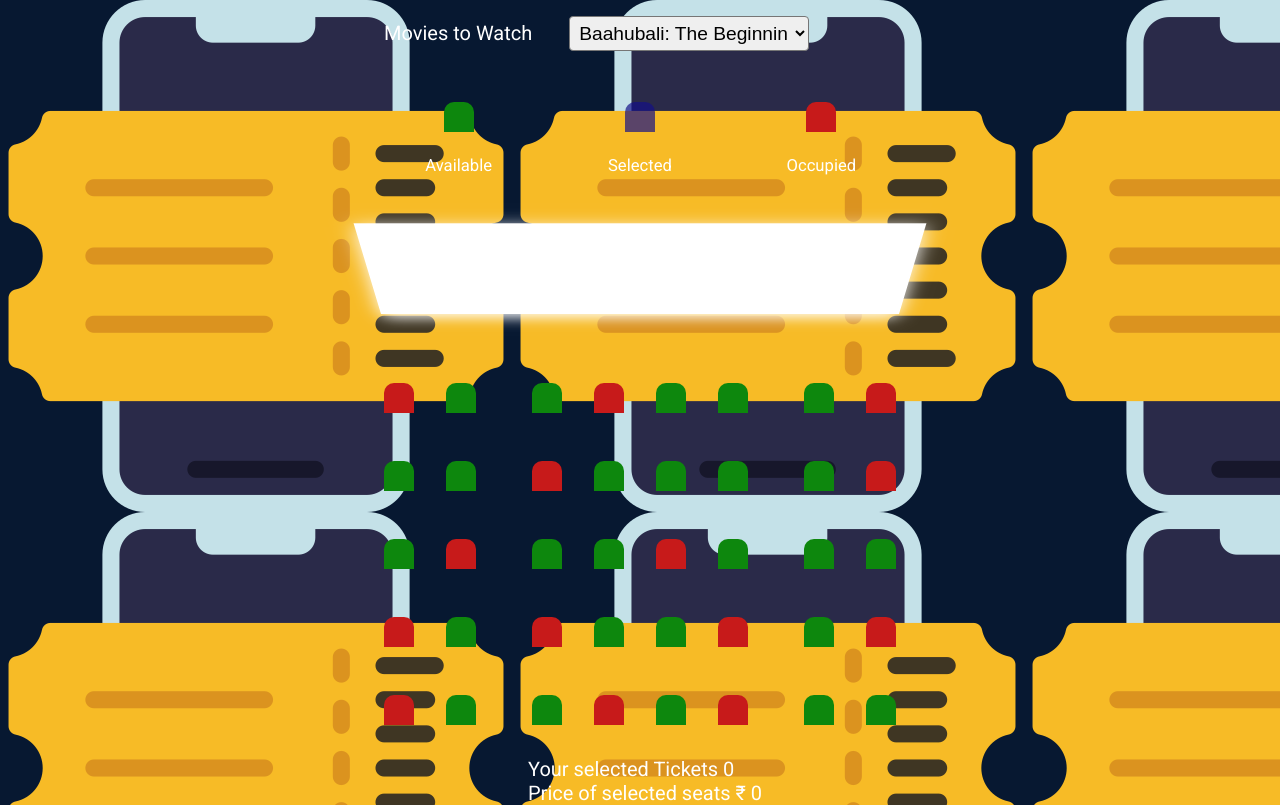
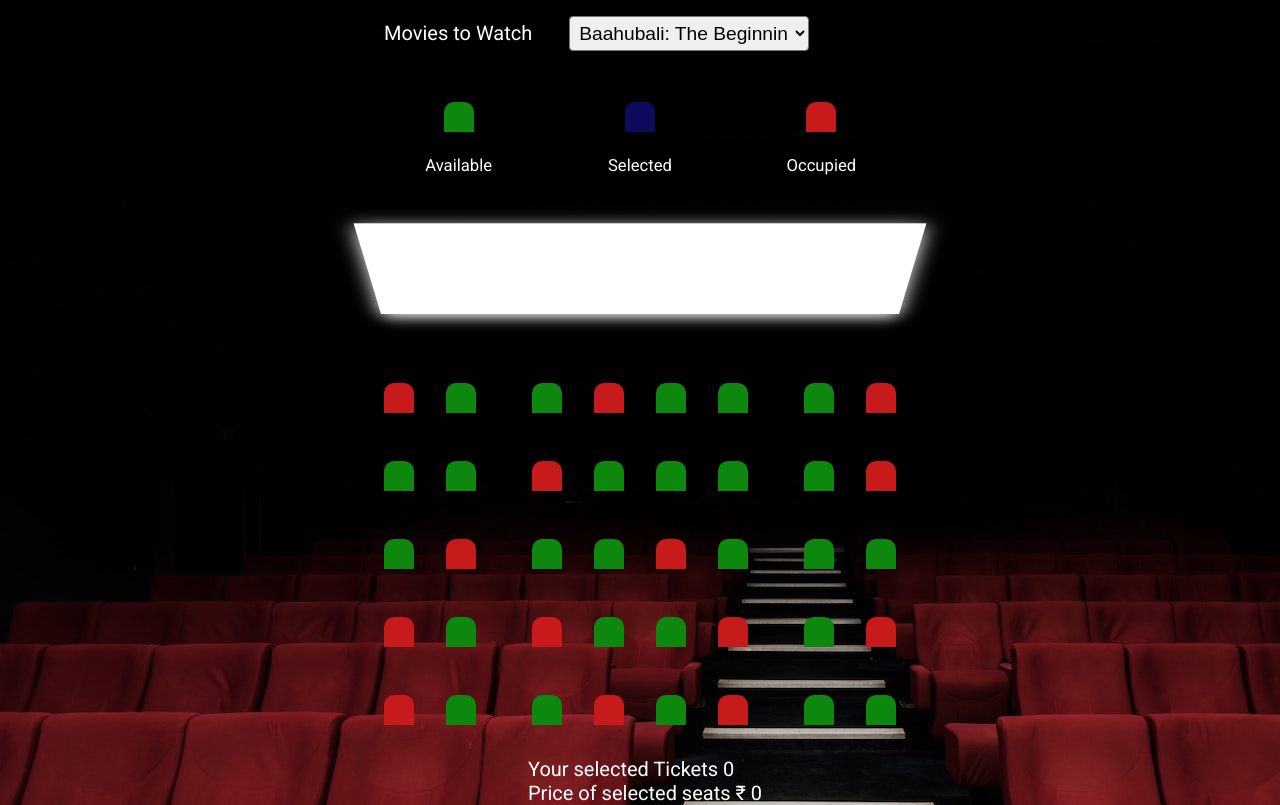
Before and after one commit to Adithyareddy98/Book-My-Ticket, a plain HTML site: page index.html in a window 1280 px wide. Drawn offline with Linux system fonts and the light colour scheme.

Commit message:
CSS Updated

```diff
--- a/style.css
+++ b/style.css
@@ -21,8 +21,7 @@ body {
   display: flex;
   justify-content: center;
   align-items: center;
-  background-image: url(/ticket.png);
-  background-color: var(--color-bg);
+  background-image: url(/BG\ img.jpg);
   font-family: "Roboto", sans-serif;
   font-weight: 400;
   font-size: 20px;
```
Also changed, not shown: BG img.jpg (added), cinema-background.png (deleted).
